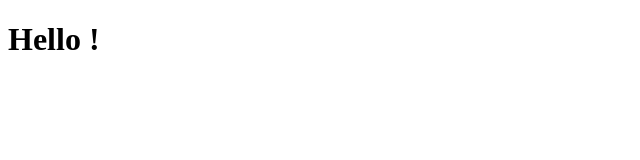
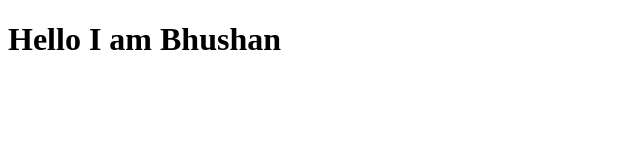
Before and after one commit to Bhushanbhoye32/Bhushan-AngularJS, a plain HTML site: page index.html in a window 1280 px wide. Shown: the whole page, without its empty margins (0-640 px from the left). Drawn offline with Linux system fonts and the light colour scheme.

Commit message:
Next Version

```diff
--- a/index.html
+++ b/index.html
@@ -6,6 +6,6 @@
     <title>Demo website</title>
 </head>
 <body>
-    <h1>Hello !</h1>
+    <h1>Hello I am Bhushan</h1>
 </body>
 </html>
```
